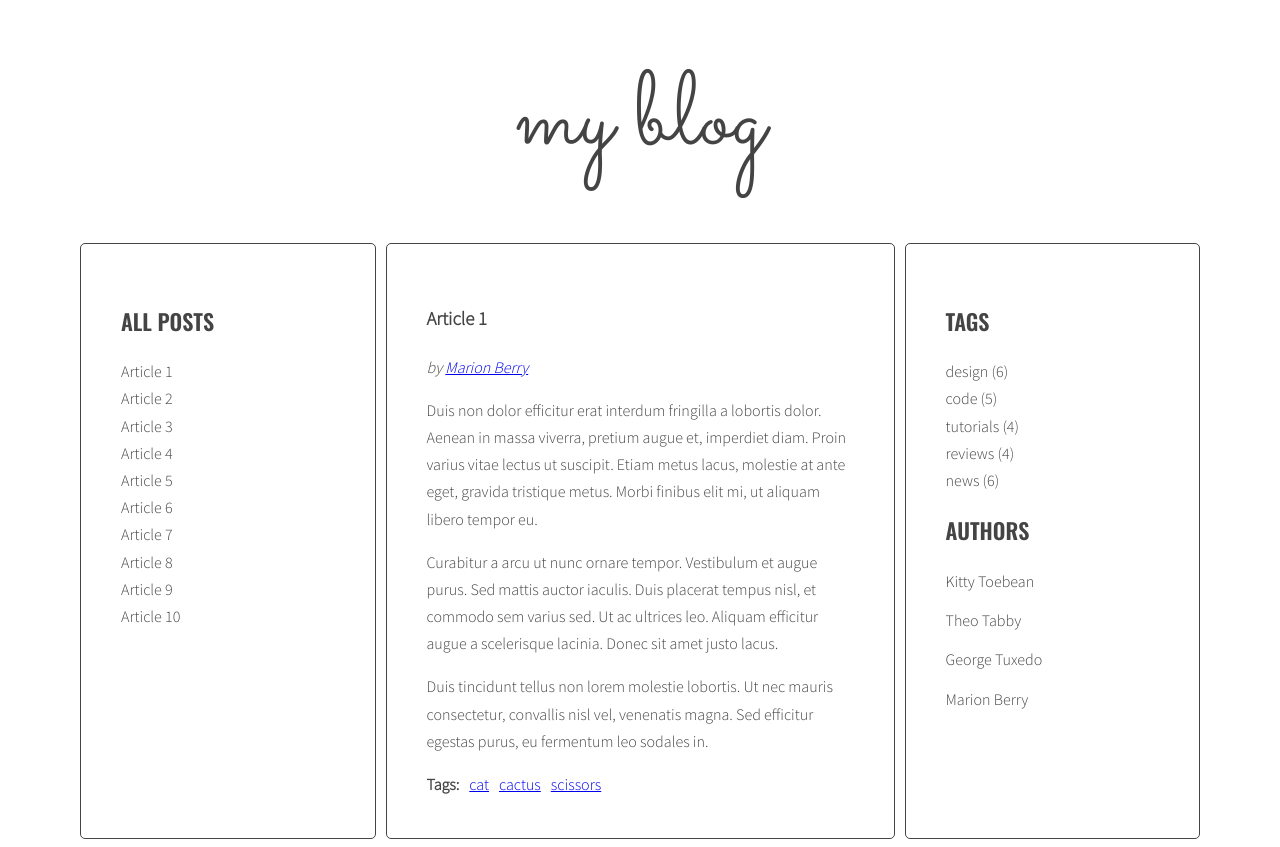
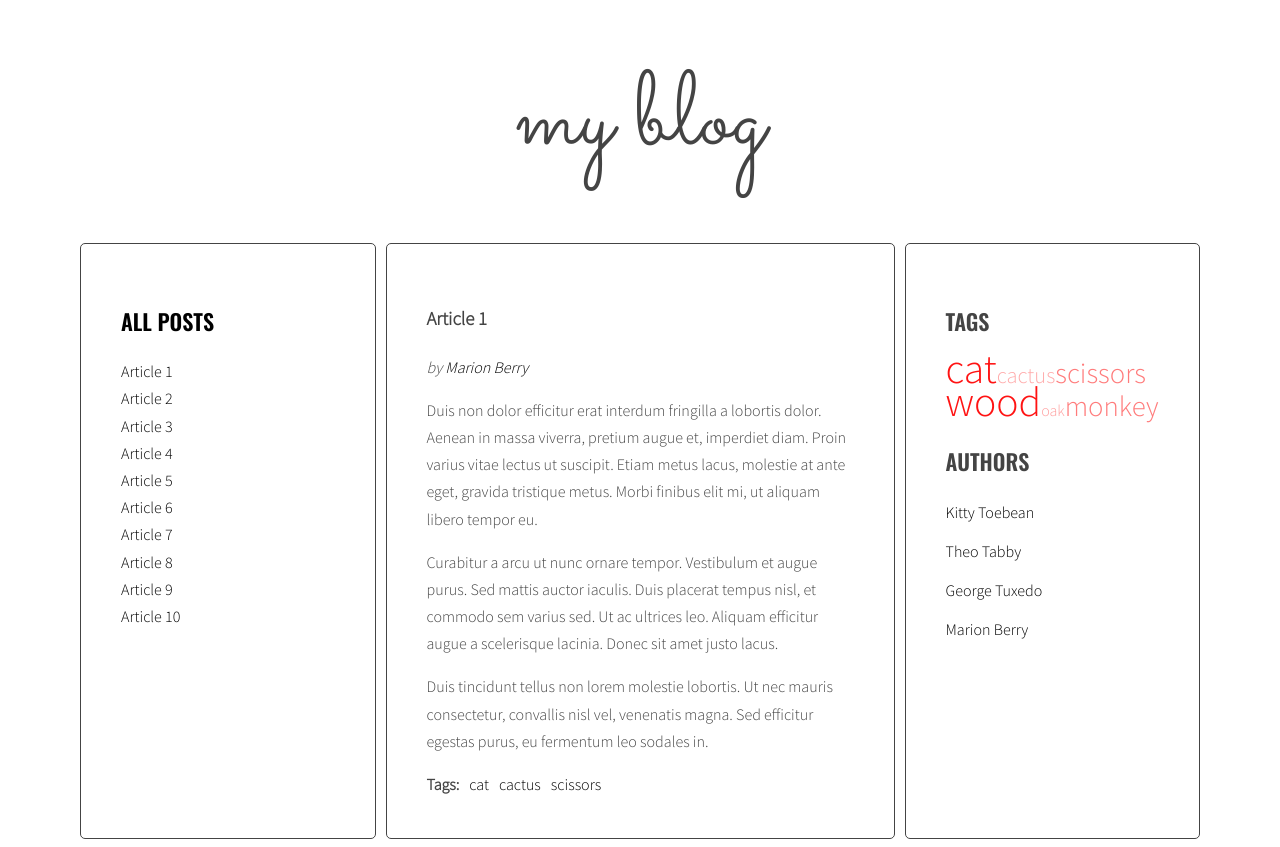
Before and after one commit to Trytytek/javascript-blog, a website: page index.html in a window 1280 px wide. Drawn offline with nearby package versions, Linux system fonts and the light colour scheme.

Commit message:
Add tagCloud to sidebar

```diff
--- a/index.html
+++ b/index.html
@@ -47,7 +47,7 @@
                 </ul>
             </div>
             </article>
-            <article class="post" id="article-2" data-tags="cat monkey wood" data-author="Theo Tabby">
+            <article class="post" id="article-2" data-tags="cat cactus wood" data-author="Theo Tabby">
             <h3 class="post-title">Article 2</h3>
             <p class="post-author">by Theo Tabby</p>
             <div class="post-content">
@@ -64,7 +64,7 @@
                 </ul>
             </div>
             </article>
-            <article class="post" id="article-3" data-tags="rock goat scissors" data-author="George Tuxedo">
+            <article class="post" id="article-3" data-tags="wood scissors" data-author="George Tuxedo">
             <h3 class="post-title">Article 3</h3>
             <p class="post-author">by George Tuxedo</p>
             <div class="post-content">
@@ -80,7 +80,7 @@
                 </ul>
             </div>
             </article>
-            <article class="post" id="article-4" data-tags="cat cactus rock" data-author="Kitty Toebean">
+            <article class="post" id="article-4" data-tags="cat cactus scissors" data-author="Kitty Toebean">
             <h3 class="post-title">Article 4</h3>
             <p class="post-author">by Kitty Toebean</p>
             <div class="post-content">
@@ -97,7 +97,7 @@
                 </ul>
             </div>
             </article>
-            <article class="post" id="article-5" data-tags="cat bench oak" data-author="Marion Berry">
+            <article class="post" id="article-5" data-tags="cat oak" data-author="Marion Berry">
             <h3 class="post-title">Article 5</h3>
             <p class="post-author">by Marion Berry</p>
             <div class="post-content">
@@ -114,7 +114,7 @@
                 </ul>
             </div>
             </article>
-            <article class="post" id="article-6" data-tags="oak bench scissors" data-author="George Tuxedo">
+            <article class="post" id="article-6" data-tags="oak scissors" data-author="George Tuxedo">
             <h3 class="post-title">Article 6</h3>
             <p class="post-author">by George Tuxedo</p>
             <div class="post-content">
@@ -131,7 +131,7 @@
                 </ul>
             </div>
             </article>
-            <article class="post" id="article-7" data-tags="monkey banana bucket wood" data-author="Kitty Toebean">
+            <article class="post" id="article-7" data-tags="monkey wood" data-author="Kitty Toebean">
             <h3 class="post-title">Article 7</h3>
             <p class="post-author">by Kitty Toebean</p>
             <div class="post-content">
@@ -165,7 +165,7 @@
                 </ul>
             </div>
             </article>
-            <article class="post" id="article-9" data-tags="car engine" data-author="Marion Berry">
+            <article class="post" id="article-9" data-tags="monkey wood" data-author="Marion Berry">
             <h3 class="post-title">Article 9</h3>
             <p class="post-author">by Marion Berry</p>
             <div class="post-content">
@@ -203,11 +203,7 @@
         <aside class="sidebar">
             <h2 class="section-title">Tags</h2>
             <ul class="list tags">
-            <li><a href="#">design</a> <span>(6)</span></li>
-            <li><a href="#">code</a> <span>(5)</span></li>
-            <li><a href="#">tutorials</a> <span>(4)</span></li>
-            <li><a href="#">reviews</a> <span>(4)</span></li>
-            <li><a href="#">news</a> <span>(6)</span></li>
+
             </ul>
             <h2 class="section-title">Authors</h2>
             <ul class="list authors">
--- a/js/script.js
+++ b/js/script.js
@@ -1,4 +1,5 @@
 'use strict';
+//function titleClickHandler
 
 function titleClickHandler(event){
     event.preventDefault();
@@ -42,7 +43,7 @@ function titleClickHandler(event){
 
 
 
-
+//function generate titleList
 
 /* [DONE] create a function which generates the title links */
 const optArticleSelector = '.post',
@@ -73,7 +74,9 @@ function generateTitleLinks(customSelector=''){
 }
 generateTitleLinks();
 
-/* [NEW] create a function which generates the tags */
+
+
+//function generate Tags
 
 function generateTags(){
   /* [DONE]find all articles */
@@ -83,14 +86,9 @@ function generateTags(){
   /* [DONE]START LOOP: for every article: */
   for(let article of articles){
     //console.log('loop:', article);
-
-
     /* [DONE]find tags wrapper */
     const tagsWrapper = article.querySelector(optArticleTagsSelector);
-
     //console.log('Find tag wrapper:', optArticleTagsSelector);
-
-
     /* [DONE]make html variable with empty string */
     let html = '';
     /* [DONE]get tags from data-tags attribute */
@@ -105,7 +103,7 @@ function generateTags(){
       /*[DONE] generate HTML of the link */
       const linkHTML = '<li><a href="#tag-' + tag + '"><span>' + tag + '</span></a></li>';
       //console.log(linkHTML)
-      /* add generated code to html variable */
+      /* [DONE]add generated code to html variable */
       html += linkHTML;
       //console.log(tagsWrapper)
     /* [DONE] END LOOP: for each tag */
@@ -116,7 +114,7 @@ function generateTags(){
   /* [DONE] END LOOP: for every article: */
   }
 }
-generateTags();
+
 
 function tagClickHandler(event){
   /* prevent default action for this event */
@@ -150,19 +148,11 @@ function tagClickHandler(event){
   /* execute function "generateTitleLinks" with article selector as argument */
   generateTitleLinks('[data-tags~="' + tag + '"]');
   }
-function addClickListenersToTags(){
-  const links = document.querySelectorAll('a[href^="#tag-"]');
-  console.log('linki tagów:',links);
-
-  for(let link of links){
-  link.addEventListener('click', tagClickHandler);
-  }
-}
-
-addClickListenersToTags();
 
 
-/*Generate Authors*/
+
+
+//Generate Authors
 
 const optArticleAuthorSelector = '.post-author';
 
@@ -177,10 +167,13 @@ function generateAuthors(){
     const html = 'by <a href="#author-' + author + '">' + author + '</a>';
     authorWrapper.innerHTML = html;
   }
+
 }
-
+addClickListenersToAuthors();
 generateAuthors();
 
+
+//click handler
 
 function authorClickHandler(event){
   event.preventDefault();
@@ -207,6 +200,106 @@ function addClickListenersToAuthors(){
   for(let link of links){
   link.addEventListener('click', authorClickHandler);
   }
+
 }
 
-addClickListenersToAuthors();
+
+
+//display cloud tag
+const optCloudClassCount = 5;
+const optCloudClassPrefix = 'tag-size-';
+const optTagsListSelector = '.tags.list';
+function calculateTagsParams(tags){
+   const params = {
+    min: 999999,
+    max: 0
+   };
+   for(let tag in tags){
+      console.log(tag + ' is used ' + tags[tag] + ' times');
+      if(tags[tag] > params.max){
+      params.max = tags[tag];
+    }
+      if(tags[tag] < params.min){
+      params.min = tags[tag];
+      }
+    }
+
+   return params;
+}
+
+
+
+function generateTags(){
+  /* [NEW] create a new variable allTags with an empty object */
+  let allTags = {};
+
+  /* find all articles */
+  const articles = document.querySelectorAll(optArticleSelector);
+  /* START LOOP: for every article: */
+  for(let article of articles){
+    /* find tags wrapper */
+    const tagsWrapper = article.querySelector('.post-tags .list');
+    /* make html variable with empty string */
+    let html = '';
+    /* get tags from data-tags attribute */
+    const articleTags = article.getAttribute('data-tags');
+    /* split tags into array */
+    const articleTagsArray = articleTags.split(' ');
+    /* START LOOP: for each tag */
+      for(let tag of articleTagsArray){
+      /* generate HTML of the link */
+      const linkHTML = '<li><a href="#tag-' + tag + '"><span>' + tag + '</span></a></li>';
+      /* add generated code to html variable */
+      html += linkHTML;
+      /* [NEW] check if this link is NOT already in allTags */
+      if(!allTags.hasOwnProperty(tag)){
+        /* [NEW] add generated code to allTags object */
+        allTags[tag] = 1;
+      } else {
+        allTags[tag]++;
+      }
+
+    /* END LOOP: for each tag */
+    }
+    /* insert HTML of all the links into the tags wrapper */
+    tagsWrapper.innerHTML = html;
+  /* END LOOP: for every article: */
+    }
+
+  /* [NEW] find list of tags in right column */
+  const tagList = document.querySelector(optTagsListSelector);
+  const tagsParams = calculateTagsParams(allTags);
+  console.log('tagsParams:', tagsParams);
+  let allTagsHTML = '';
+  for(let tag in allTags){
+    allTagsHTML += '<li><a class="' + calculateTagClass(allTags[tag], tagsParams) + '" href="#tag-' + tag + '">' + tag + '</a></li>';
+  }
+  tagList.innerHTML = allTagsHTML;
+
+  addClickListenersToTags();
+}
+function calculateTagClass(count, params){
+  const normalizedCount = count - params.min;
+  const normalizedMax = params.max - params.min;
+
+  let percentage = 0;
+
+  if(normalizedMax !== 0){
+    percentage = normalizedCount / normalizedMax;
+  }
+
+  const classNumber = Math.floor(percentage * (optCloudClassCount - 1) + 1);
+
+  return optCloudClassPrefix + classNumber;
+}
+
+generateTags()
+
+function addClickListenersToTags(){
+  const links = document.querySelectorAll('a[href^="#tag-"]');
+  console.log('linki tagów:',links);
+
+  for(let link of links){
+  link.addEventListener('click', tagClickHandler);
+  }
+}
--- a/sass/style.scss
+++ b/sass/style.scss
@@ -119,3 +119,31 @@ body {
     margin: 0 10px 0 0;
   }
 }
+
+.wrapper a {
+  text-decoration: none;
+  color: #000;
+
+}
+
+.wrapper a:hover {
+  color: #1100ff;
+}
+
+.list.tags .tag-size-1 { font-size: 100%;  color: #ff9c9c; }
+.list.tags a:hover{
+  color: #1100ff;
+}
+.list.tags .tag-size-2 { font-size: 140%;  color: #ffabab; }
+.list.tags .tag-size-3 { font-size: 180%; color: #ff7b7b; }
+.list.tags .tag-size-4 { font-size: 220%; color: #ff4747; }
+.list.tags .tag-size-5 { font-size: 260%; color: #ff1313; }
+
+.list.tags li {
+  display: inline-block;
+  margin: 10px 0px;
+  line-height: 0px;
+}
+.list.tags li {
+  color: #1100ff;
+}
```
Also changed, not shown: css/style.css, 1 other file.
